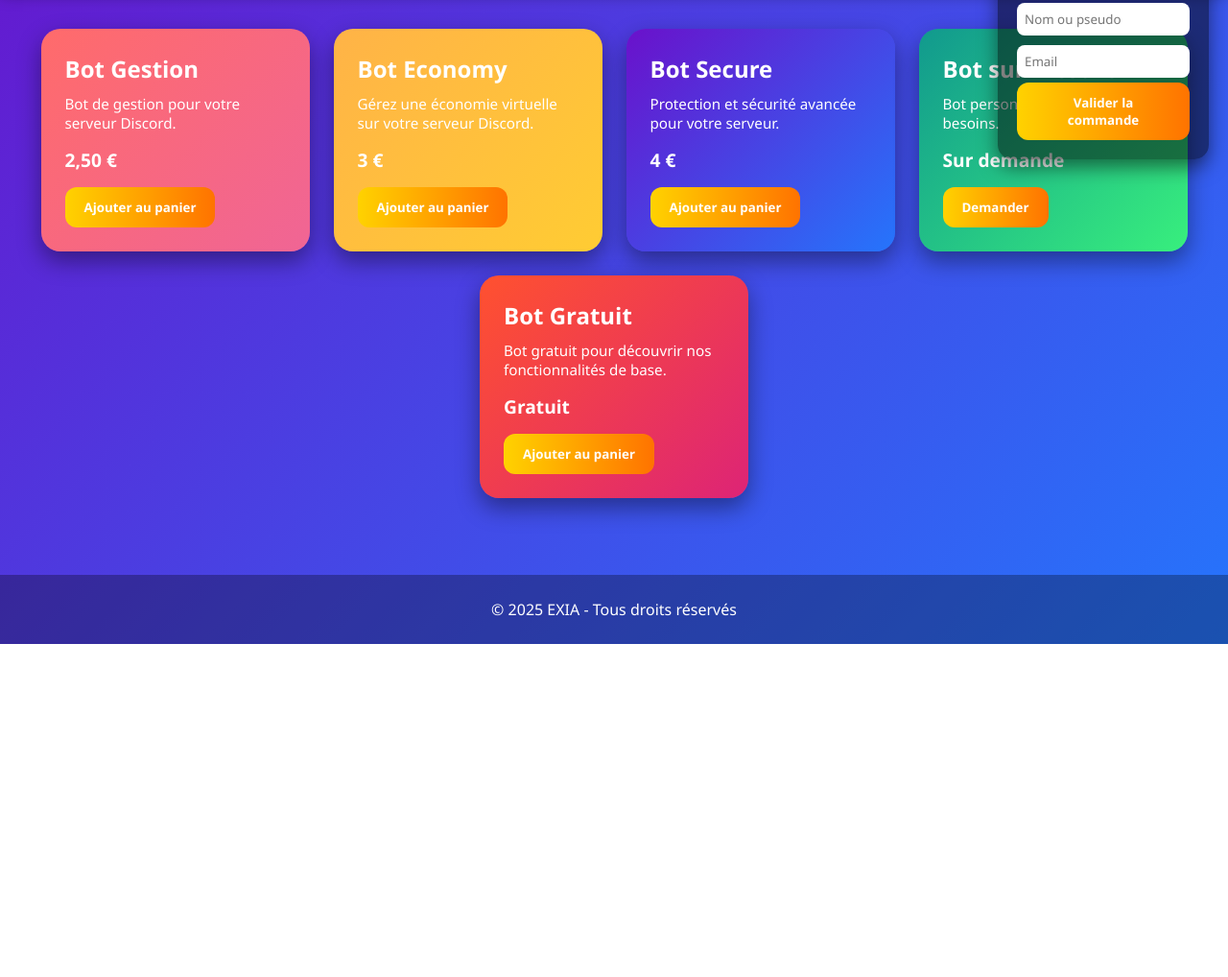
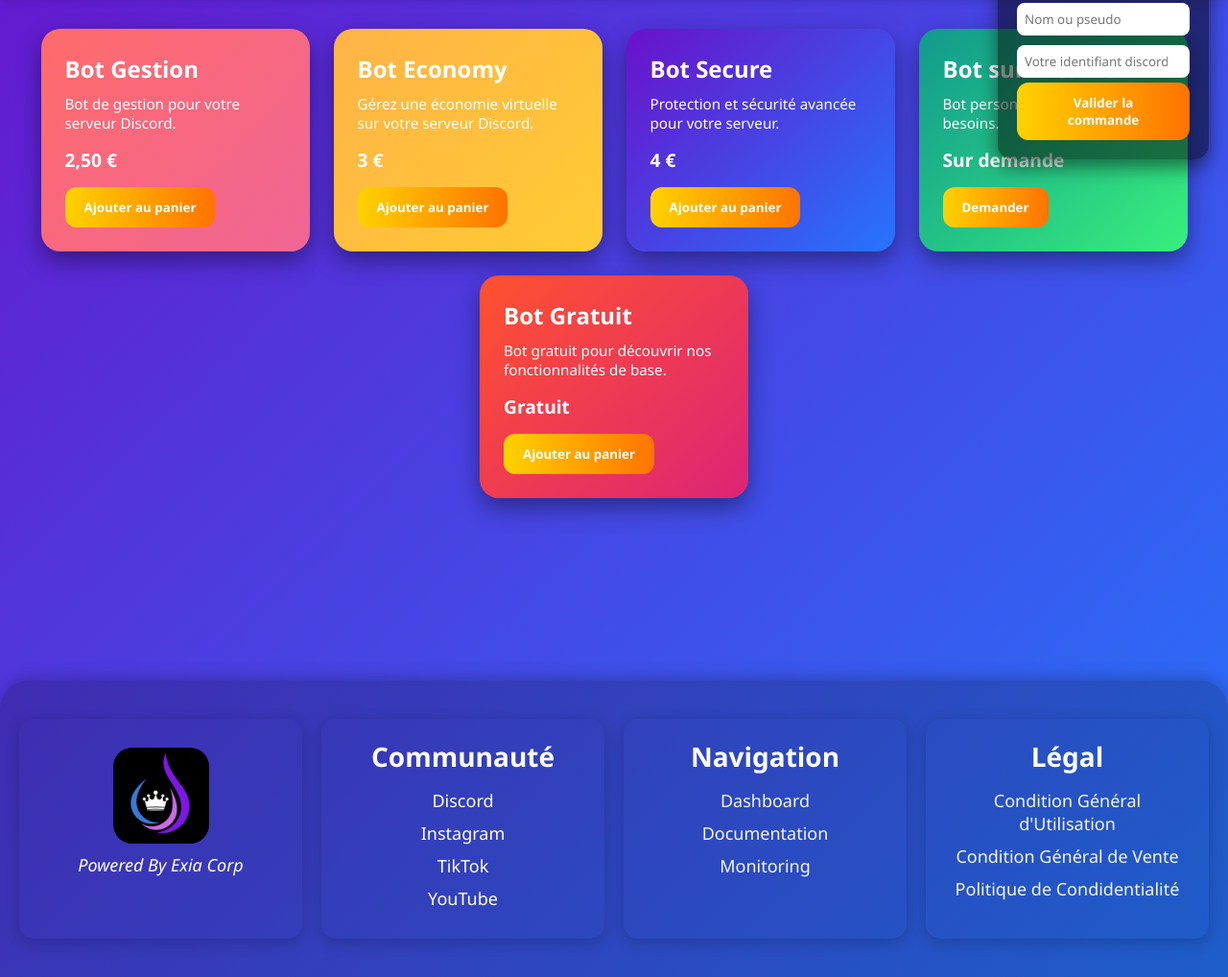
Before and after one commit to Exia-Corp/Vitrine, a plain HTML site: page index.html in a window 1280 px wide. Shown: the part 232-1250 px from the top of the page at 96% size. Before the commit the page ends 903 px from the top, so only its background shows below. Drawn offline with Linux system fonts and the light colour scheme.

Commit message:
Mise en place fu footer et modification d'élément

```diff
--- a/css/style.css
+++ b/css/style.css
@@ -81,10 +81,71 @@ header p { font-size: 1.2rem; }
 }
 
 footer {
-  text-align:center;
-  padding:25px;
-  background: rgba(0,0,0,0.3);
-  margin-top:40px;
+    display: grid;
+    grid-template-columns: 1fr 1fr 1fr 1fr;
+    gap: 20px;
+    padding: 40px 20px;
+    background: rgba(0,0,0,0.2);
+    margin-top: 150px;
+    border-top-left-radius: 30px;
+    border-top-right-radius: 30px;
+    box-shadow: 0 -4px 16px rgba(0,0,0,0.2);
+    width: 100%;
+    overflow-x: hidden;
+}
+
+footer .grid-footer {
+    padding: 20px;
+    border-radius: 15px;
+    box-shadow: 0 4px 16px rgba(0,0,0,0.2);
+    text-align: center;
+    width: 100%;
+    max-width: 100%;
+}
+
+footer .grid-footer .logo {
+    display: flex;
+    justify-content: center;
+    align-items: center;
+}
+
+footer .grid-footer .logo img {
+    width: 120px;
+    height: auto;
+    border-radius: 25%;
+    display: block;
+    padding: 10px;
+}
+
+footer .grid-footer h3 {
+    font-size: 28px;
+    font-weight: bolder;
+    margin-bottom: 15px;
+}
+
+footer .grid-footer ul {
+    list-style: none;
+    padding: 0;
+}
+
+footer .grid-footer ul li {
+    margin: 10px 0;
+    font-size: 18px;
+}
+
+footer .grid-footer p {
+    font-size: 18px;
+}
+
+footer .grid-footer ul li a {
+    text-decoration: none;
+    color: whitesmoke;
+}
+
+/* Hover */
+
+footer .grid-footer ul li a:hover {
+    text-decoration: underline;
 }
 
 @media(max-width:768px){
--- a/index.html
+++ b/index.html
@@ -3,12 +3,13 @@
 <head>
   <meta charset="UTF-8">
   <meta name="viewport" content="width=device-width, initial-scale=1.0">
-  <title>EXIA - Boutique de Bots Discord</title>
+  <link rel="icon" type="image/png" sizes="32x32" href="./assets/images/favicon.ico">
+  <title>Exia</title>
   <link rel="stylesheet" href="./css/style.css">
 </head>
 <body>
   <header>
-    <h1>🤖 EXIA</h1>
+    <h1>Exia Vitrine</h1>
     <p>Vos bots Discord préférés, stylés et fonctionnels !</p>
   </header>
 
@@ -58,15 +59,47 @@
     <h3>Vos informations :</h3>
     <form id="form-commande">
       <input type="text" id="nom" placeholder="Nom ou pseudo" required>
-      <input type="email" id="email" placeholder="Email" required>
+      <input type="number" id="id" placeholder="Votre identifiant discord" required>
       <button type="submit">Valider la commande</button>
     </form>
   </aside>
 
   <footer>
-    <p>&copy; 2025 EXIA - Tous droits réservés</p>
+    <div class="grid-footer">
+      <div class="logo">
+        <img src="./assets/images/Design sans titre.png" alt="Logo Exia">
+      </div>
+      <div class="text">
+        <p><em>Powered By Exia Corp </em></p>
+      </div>
+    </div>
+    <div class="grid-footer">
+      <h3>Communauté</h3>
+      <ul>
+        <li>Discord</li>
+        <li>Instagram</li>
+        <li>TikTok</li>
+        <li>YouTube</li>
+      </ul>
+    </div>
+    <div class="grid-footer">
+      <h3>Navigation</h3>
+      <ul>
+        <li><a href="https://dashboard.exia.site" target="_blank" rel="noopener noreferrer">Dashboard</a></li>
+        <li><a href="https://doc.exia.site" target="_blank" rel="noopener noreferrer">Documentation</a></li>
+        <li><a href="https://status.exia.site" target="_blank" rel="noopener noreferrer">Monitoring</a></li>
+      </ul>
+    </div>
+    <div class="grid-footer">
+      <h3>Légal</h3>
+      <ul>
+        <li><a href="https://cgu.exia.site" target="_blank" rel="noopener noreferrer">Condition Général d'Utilisation</a></li>
+        <li><a href="https://cgv.exia.site" target="_blank" rel="noopener noreferrer">Condition Général de Vente</a></li>
+        <li><a href="https://pdc.exia.site" target="_blank" rel="noopener noreferrer">Politique de Condidentialité</a></li>
+      </ul>
+    </div>
   </footer>
 
-  <script src="../js/script.js"></script>
+  <script src="./js/script.js"></script>
 </body>
 </html>
--- a/js/script.js
+++ b/js/script.js
@@ -34,7 +34,7 @@ document.getElementById("form-commande").addEventListener("submit", async functi
   e.preventDefault();
 
   const nom = document.getElementById("nom").value;
-  const email = document.getElementById("email").value;
+  const id = document.getElementById("id").value;
 
   if(panier.length === 0){
     alert("Votre panier est vide !");
@@ -48,12 +48,12 @@ document.getElementById("form-commande").addEventListener("submit", async functi
       method: "POST",
       headers: { "Content-Type": "application/json" },
       body: JSON.stringify({
-        content: `Nouvelle commande de **${nom} (${email})**\n` +
-                 panier.map(item => `- ${item.nom} (€${item.prix})`).join("\n")
+        content: `Nouvelle commande de **${nom} (${id})**\n` +
+          panier.map(item => `- ${item.nom} (€${item.prix})`).join("\n")
       })
     });
 
-    alert(`Commande envoyée ! Vérifie Discord pour voir les détails.`);
+    alert(`Afin de procéder au payement de votre commande, vous allez être redirigé vers notre service de payement sécurisé (Stripe)`);
     panier.length = 0;
     afficherPanier();
     this.reset();
```
Also changed, not shown: assets/images/Design sans titre.png (added), assets/images/favicon.ico (added).
